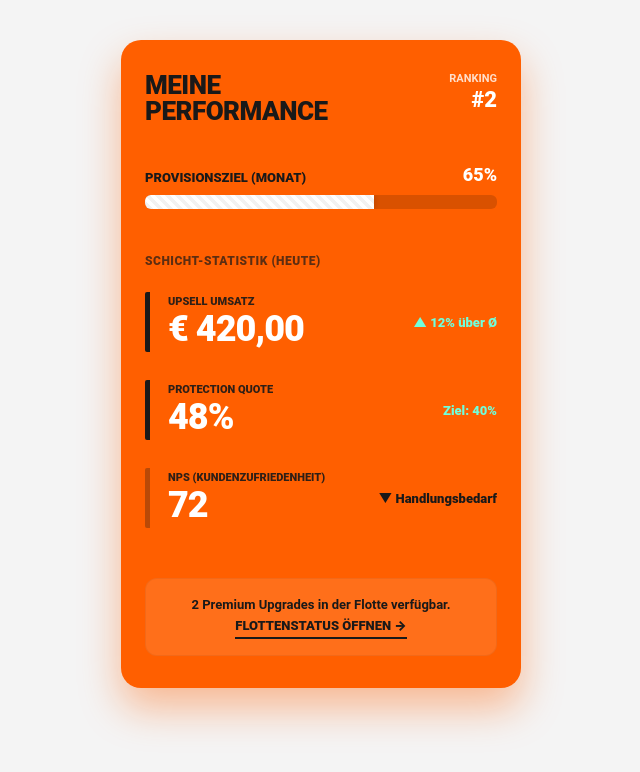
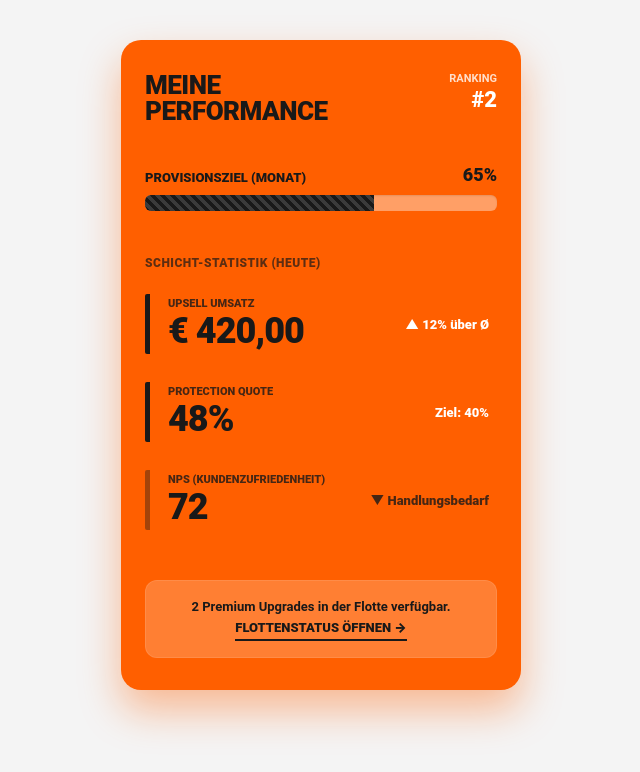
Before and after one commit to RobinDeselaers/clinicperformance, a plain HTML site: page index.html in a window 1280 px wide. Shown: the whole page, without its empty margins (319-959 px from the left). Drawn offline with Linux system fonts and the light colour scheme.

Commit message:
Refactor styles for improved contrast and layout
Updated color scheme for better contrast and uniformity. Adjusted layout for KPI trends and improved visual elements.

```diff
--- a/index.html
+++ b/index.html
@@ -10,8 +10,8 @@
         --sixt-orange: #ff5f00;
         --sixt-black: #191919;
         --sixt-white: #ffffff;
-        --trend-good: #70ffdb; /* Brighter Turquoise for better contrast on orange */
-        --trend-bad: #191919;  /* Black for 'Bad' - highest contrast on orange */
+        --trend-good: #ffffff; /* White text for positive trends pops against orange */
+        --trend-bad: #191919;  /* Black text for negative/warnings */
     }
 
     * {
@@ -92,36 +92,37 @@
 
     .progress-percent {
         font-size: 18px;
-        color: var(--sixt-white); /* White number pops */
+        color: var(--sixt-black); /* Changed to black for uniformity */
         font-weight: 900;
     }
 
     .progress-container {
         width: 100%;
-        background: rgba(0,0,0,0.15); /* Darker track */
+        /* Lighter, milky white track for high contrast against black fill */
+        background: rgba(255,255,255,0.4);
         border-radius: 6px;
-        height: 14px;
+        height: 16px; /* Slightly thicker */
         overflow: hidden;
         margin-bottom: 45px;
+        box-shadow: inset 0 1px 2px rgba(0,0,0,0.1);
     }
 
     .progress-fill {
         height: 100%;
         width: 65%;
-        background: var(--sixt-white); /* White fill */
-        /* Crisp diagonal stripes */
+        background: var(--sixt-black); /* Black fill - very distinct */
+        /* Subtle texture */
         background-image: linear-gradient(
             45deg,
-            rgba(0,0,0,0.05) 25%,
+            rgba(255,255,255,0.15) 25%,
             transparent 25%,
             transparent 50%,
-            rgba(0,0,0,0.05) 50%,
-            rgba(0,0,0,0.05) 75%,
+            rgba(255,255,255,0.15) 50%,
+            rgba(255,255,255,0.15) 75%,
             transparent 75%,
             transparent
         );
         background-size: 10px 10px;
-        box-shadow: 2px 0 5px rgba(0,0,0,0.1);
     }
 
     /* KPI Section */
@@ -150,9 +151,8 @@
         min-height: 60px;
     }
 
-    /* Subtle variation for different rows if needed */
     .kpi-row.low-bracket {
-        border-left-color: rgba(25, 25, 25, 0.3); /* Lower contrast bracket for bad stats */
+        border-left-color: rgba(25, 25, 25, 0.4);
     }
 
     .kpi-info {
@@ -165,13 +165,13 @@
         text-transform: uppercase;
         font-weight: 800;
         margin-bottom: 2px;
-        opacity: 0.9;
+        opacity: 0.8;
     }
 
     .kpi-value {
-        font-size: 36px; /* Larger */
+        font-size: 36px;
         font-weight: 900;
-        color: var(--sixt-white); /* White Values */
+        color: var(--sixt-black); /* Black is boldest on Orange */
         letter-spacing: -1px;
         line-height: 1.1;
     }
@@ -181,12 +181,25 @@
         font-weight: 800;
         text-align: right;
         display: flex;
-        align-items: center;
-        gap: 4px;
+        flex-direction: column;
+        align-items: flex-end;
+        justify-content: center;
     }
 
-    .trend-up { color: var(--trend-good); }
-    .trend-down { color: var(--trend-bad); }
+    .trend-text {
+        padding: 4px 8px;
+        border-radius: 4px;
+        line-height: 1;
+    }
+
+    .trend-up {
+        color: var(--trend-good);
+    }
+
+    .trend-down {
+        color: var(--trend-bad);
+        opacity: 0.8;
+    }
 
     /* Footer / CTA */
     .next-step {
@@ -196,10 +209,10 @@
         color: var(--sixt-black);
         line-height: 1.6;
         font-weight: 600;
-        background: rgba(255,255,255,0.1); /* Subtle highlight behind text */
+        background: rgba(255,255,255,0.2); /* Increased visibility */
         padding: 16px;
         border-radius: 12px;
-        border: 1px solid rgba(0,0,0,0.05);
+        border: 1px solid rgba(255,255,255,0.1);
     }
     .next-step span {
         display: inline-block;
@@ -243,7 +256,9 @@
                 <div class="kpi-label">Upsell Umsatz</div>
                 <div class="kpi-value">€ 420,00</div>
             </div>
-            <div class="kpi-trend trend-up">▲ 12% über Ø</div>
+            <div class="kpi-trend">
+                <span class="trend-text trend-up">▲ 12% über Ø</span>
+            </div>
         </div>
 
         <!-- Metric 2: Protection -->
@@ -252,7 +267,9 @@
                 <div class="kpi-label">Protection Quote</div>
                 <div class="kpi-value">48%</div>
             </div>
-            <div class="kpi-trend trend-up">Ziel: 40%</div>
+            <div class="kpi-trend">
+                <span class="trend-text trend-up">Ziel: 40%</span>
+            </div>
         </div>
 
         <!-- Metric 3: NPS -->
@@ -261,7 +278,9 @@
                 <div class="kpi-label">NPS (Kundenzufriedenheit)</div>
                 <div class="kpi-value">72</div>
             </div>
-            <div class="kpi-trend trend-down">▼ Handlungsbedarf</div>
+            <div class="kpi-trend">
+                <span class="trend-text trend-down">▼ Handlungsbedarf</span>
+            </div>
         </div>
     </div>
 
```
